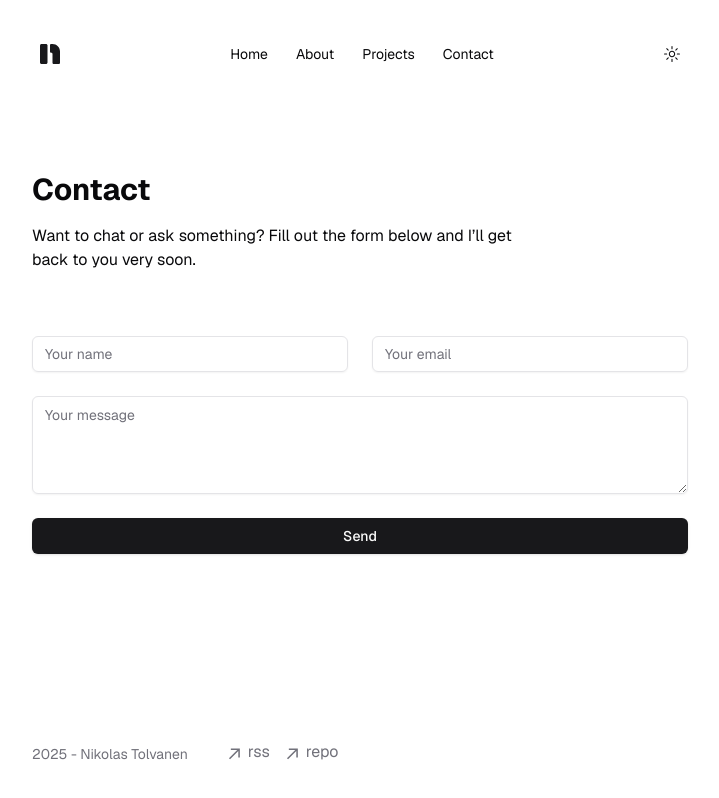
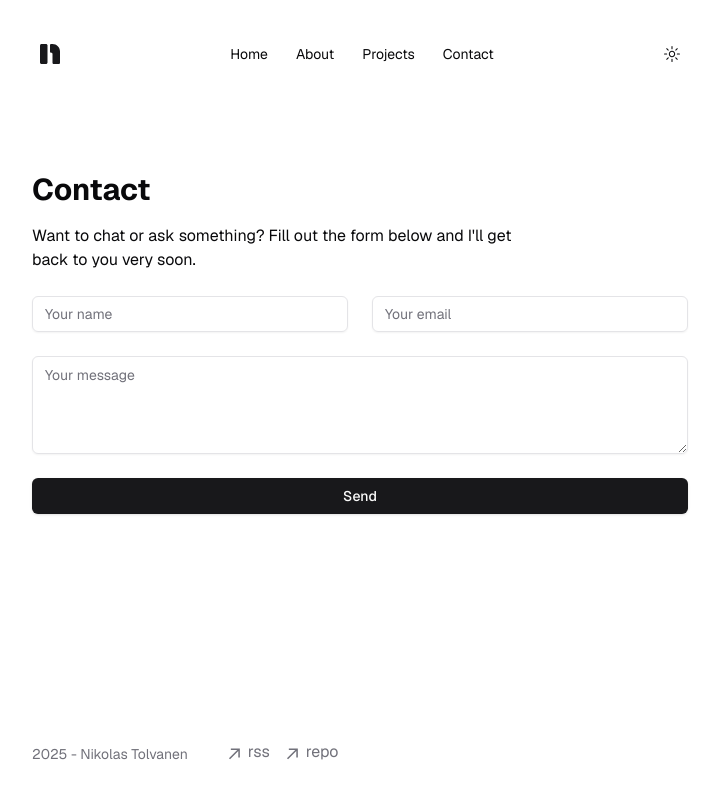
Before and after one commit to nikolastolvanen/nikolas-t.io, a Next.js app: page /contact in a window 1280 px wide. Shown: the whole page, without its empty margins (280-999 px from the left). Built offline with nearby package versions, Linux system fonts and the light colour scheme; no server answers.

Commit message:
Fix spacing on contact form page

```diff
--- a/app/contact/page.tsx
+++ b/app/contact/page.tsx
@@ -6,8 +6,8 @@ export default function Contact() {
       <div className='container max-w-[720px]'>
         <h2 className='title'>Contact</h2>
         <p className='mt-4 max-w-lg'>
-          Want to chat or ask something? Fill out the form below and I’ll get
-          back to you very soon.
+          Want to chat or ask something? Fill out the form below and I&#39;ll
+          get back to you very soon.
         </p>
         <ContactForm />
       </div>
--- a/components/contact-form.tsx
+++ b/components/contact-form.tsx
@@ -1,7 +1,6 @@
 'use client'
 
 import { z } from 'zod'
-//import Link from 'next/link'
 import { toast } from 'sonner'
 import { SubmitHandler, useForm } from 'react-hook-form'
 import { zodResolver } from '@hookform/resolvers/zod'
@@ -42,50 +41,13 @@ export default function ContactForm() {
 
   return (
     <section className='relative isolate'>
-      {/* Background pattern */}
-      {/* <svg
-        className='absolute inset-0 -z-10 h-full w-full stroke-zinc-200 opacity-75 [mask-image:radial-gradient(100%_100%_at_top_right,white,transparent)] dark:stroke-zinc-700'
-        aria-hidden='true'
-      >
-        <defs>
-          <pattern
-            id='83fd4e5a-9d52-42fc-97b6-718e5d7ee527'
-            width={200}
-            height={200}
-            x='50%'
-            y={-64}
-            patternUnits='userSpaceOnUse'
-          >
-            <path d='M100 200V.5M.5 .5H200' fill='none' />
-          </pattern>
-        </defs>
-        <svg
-          x='50%'
-          y={-64}
-          className='overflow-visible fill-zinc-50 dark:fill-zinc-900/75'
-        >
-          <path
-            d='M-100.5 0h201v201h-201Z M699.5 0h201v201h-201Z M499.5 400h201v201h-201Z M299.5 800h201v201h-201Z'
-            strokeWidth={0}
-          />
-        </svg>
-        <rect
-          width='100%'
-          height='100%'
-          strokeWidth={0}
-          fill='url(#83fd4e5a-9d52-42fc-97b6-718e5d7ee527)'
-        />
-      </svg> */}
-
-      {/* Form */}
       <div className='relative'>
         <form
           onSubmit={handleSubmit(processForm)}
-          className='mt-16 lg:flex-auto'
+          className='mt-6 lg:flex-auto'
           noValidate
         >
           <div className='grid grid-cols-1 gap-6 sm:grid-cols-2'>
-            {/* Name */}
             <div>
               <Input
                 id='name'
@@ -102,7 +64,6 @@ export default function ContactForm() {
               )}
             </div>
 
-            {/* Email */}
             <div>
               <Input
                 type='email'
@@ -119,7 +80,6 @@ export default function ContactForm() {
               )}
             </div>
 
-            {/* Message */}
             <div className='sm:col-span-2'>
               <Textarea
                 rows={4}
```
